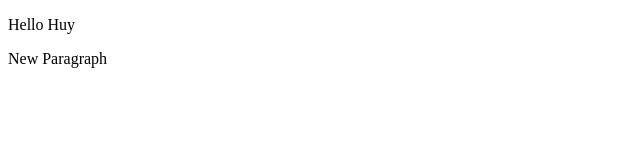
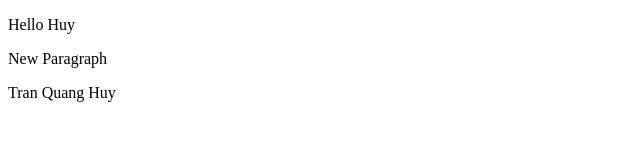
Before and after one commit to quanghuy1507/git-tutorial, a plain HTML site: page index.html in a window 1280 px wide. Shown: the whole page, without its empty margins (0-640 px from the left). Drawn offline with Linux system fonts and the light colour scheme.

Commit message:
Update index.html

```diff
--- a/index.html
+++ b/index.html
@@ -10,5 +10,6 @@
   <body>
     <p>Hello Huy</p>
     <p>New Paragraph</p>
+    <p>Tran Quang Huy</p>
   </body>
 </html>
```
